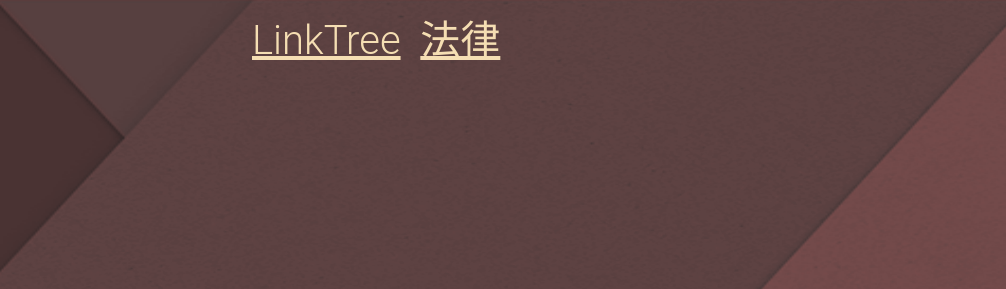
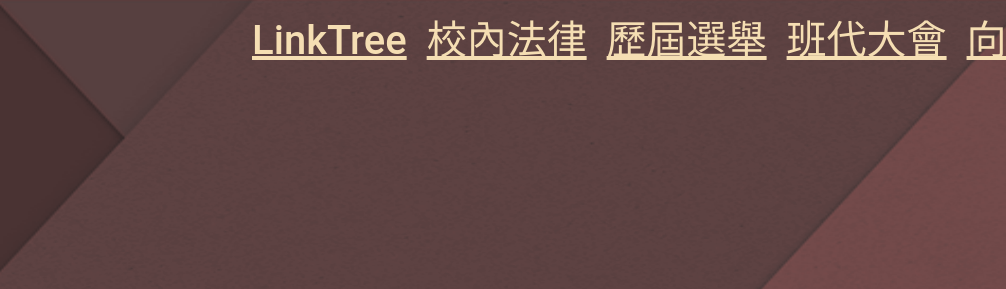
Before and after one commit to yochen014/hchs.github.io, a plain HTML site: page index.html in a window 1280 px wide. Shown: the top 289 px of the page, 274-1280 px from the left. Drawn offline with Linux system fonts and the light colour scheme.

Commit message:
v3
Upgrade for the top line describing our website function.

```diff
--- a/hchs_law/image.css
+++ b/hchs_law/image.css
@@ -84,12 +84,22 @@
     text-align: left;
 }
 .menu-content {
-
+    font-weight: 500;
     font-size: 40px;
     width: 1000px;
+    display: inline-block;
 
-    display: inline-block;
 }
+.menu-content a{
+    transition-duration: 0.2s;
+    transition-property: all;
+    transition-timing-function: ease-in-out;
+}
+.menu-content a:hover {
+    color: white;
+    box-shadow: 0 3px 1px rgba(206, 51, 49, 2);
+}
+
 ul{
     color: wheat;
     margin: 0;
--- a/index.html
+++ b/index.html
@@ -20,8 +20,11 @@
             </div>
             <div class="menu">
                 <ul class="menu-content">
-                    <li><a href="#">LinkTree</a></li>
-                    <li><a href="#">法律</a></li>
+                    <li><a href="https://linktr.ee/h_c_h_s" target="_blank">LinkTree</a></li>
+                    <li><a href="#">校內法律</a></li>
+                    <li><a href="#">歷屆選舉</a></li>
+                    <li><a href="#">班代大會</a></li>
+                    <li><a href="#">向我們陳情</a></li>
                 </ul>
 
             </div>
```
